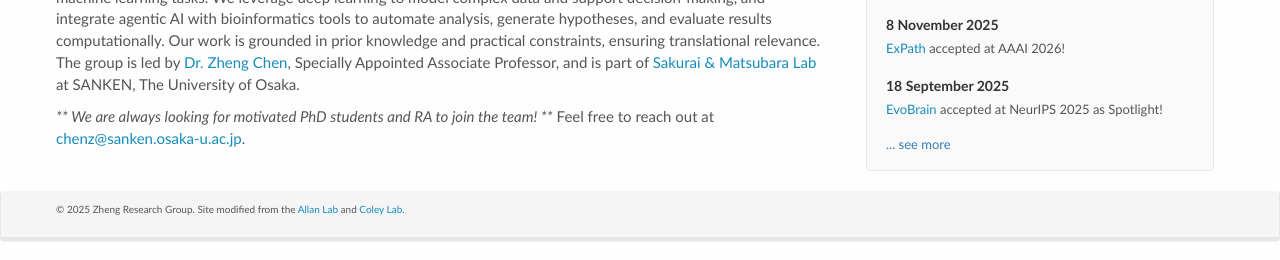
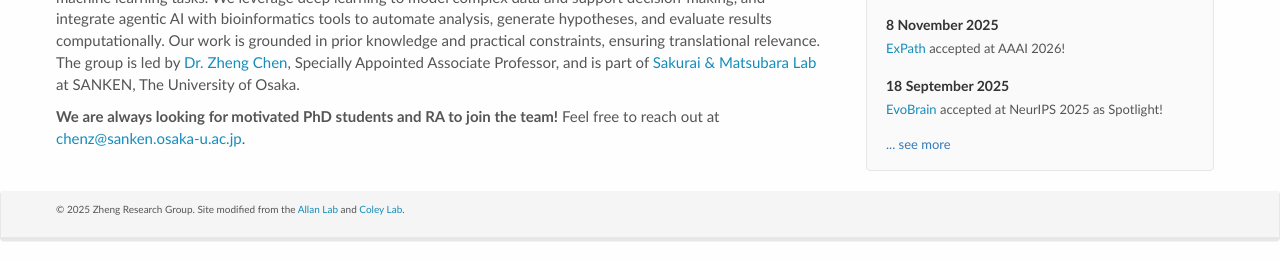
Before and after one commit to zhengchen3/zhengchen3.github.io, a Jekyll site: the page built from _pages/home.md, in a window 1280 px wide and 993 px high. Shown: the part 730-990 px from the top of the window. Built offline with Jekyll 4.4.1, drawn with Linux system fonts in a browser that asks for light colours; nearby versions of some CDN libraries.

```diff
--- a/_pages/home.md
+++ b/_pages/home.md
@@ -14,7 +14,7 @@ We leverage deep learning to model complex data and support decision-making, and
 Our work is grounded in prior knowledge and practical constraints, ensuring translational relevance.
 The group is led by [Dr. Zheng Chen]({{ site.url }}{{ site.baseurl }}/team/), Specially Appointed Associate Professor, and is part of [Sakurai & Matsubara Lab](https://www.dm.sanken.osaka-u.ac.jp) at SANKEN, The University of Osaka.
 
-*** We are always looking for motivated PhD students and RA to join the team! ***
+**We are always looking for motivated PhD students and RA to join the team!**
 Feel free to reach out at [chenz@sanken.osaka-u.ac.jp](mailto:chenz@sanken.osaka-u.ac.jp).
 
 
```
